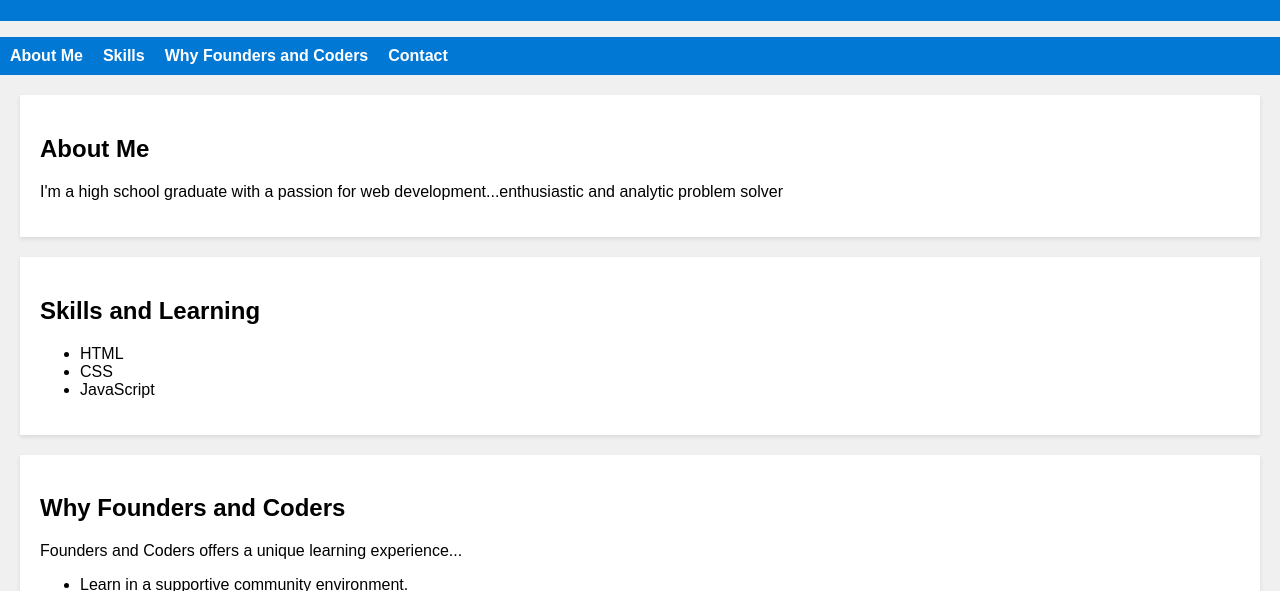
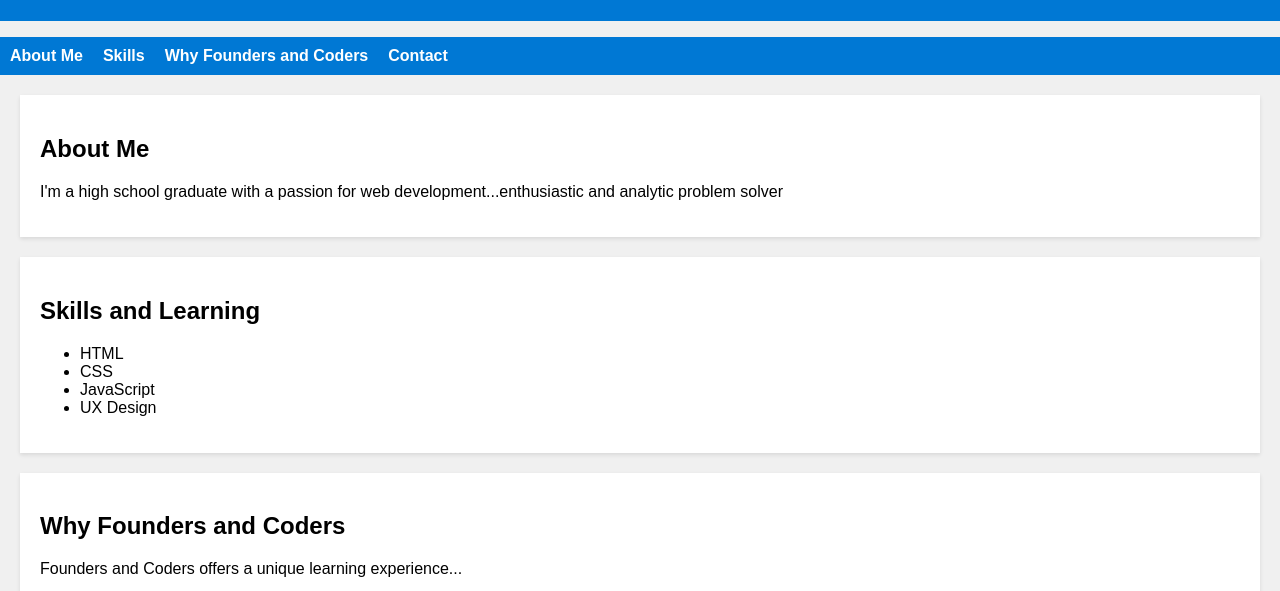
Before and after one commit to coder1p/coder1p.github.io, a plain HTML site: page index.html in a window 1280 px wide. Shown: the part 134-725 px from the top of the page. Drawn offline with Linux system fonts and the light colour scheme.

Commit message:
Update index.html

```diff
--- a/index.html
+++ b/index.html
@@ -35,6 +35,8 @@
             <li>HTML</li>
             <li>CSS</li>
             <li>JavaScript</li>
+            <li>UX Design</li>
+
             <!-- Add more skills here -->
         </ul>
 
```
